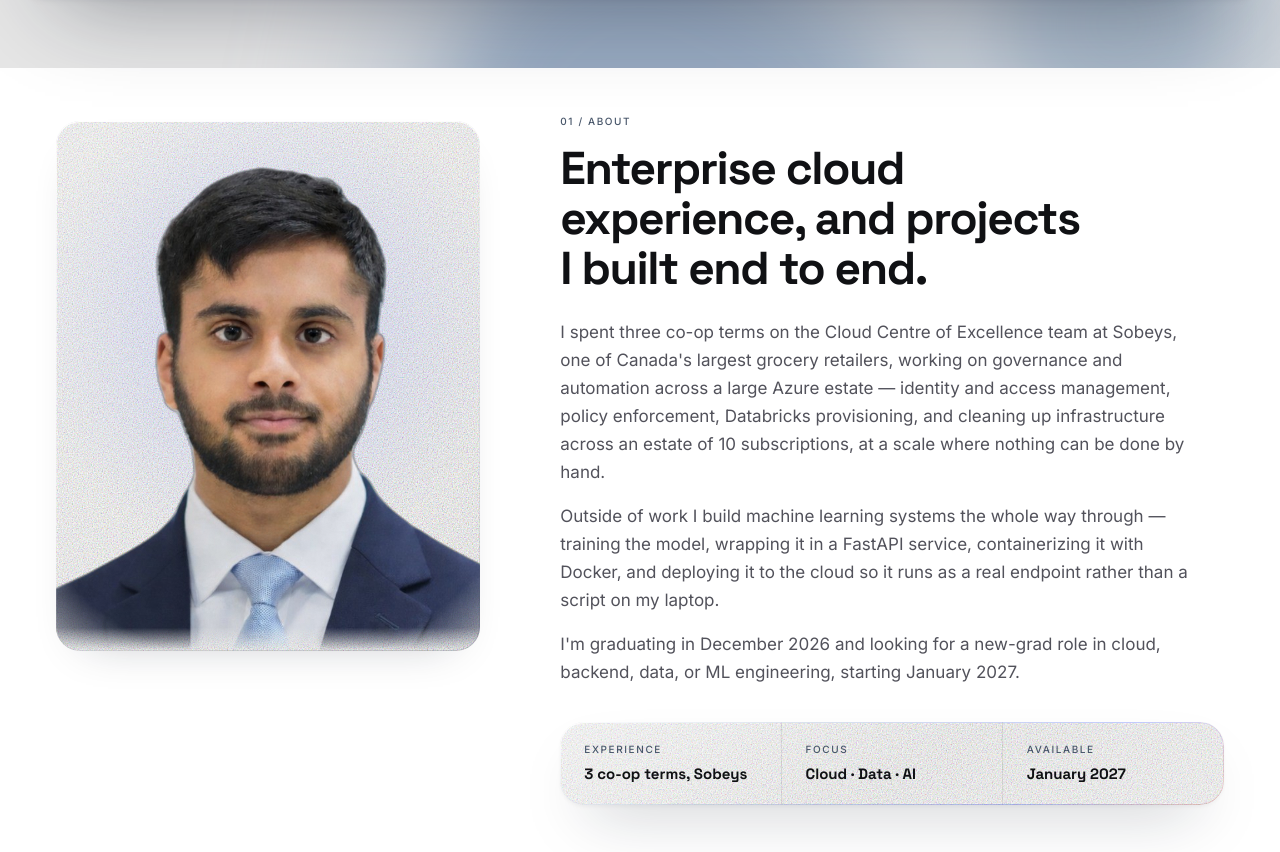
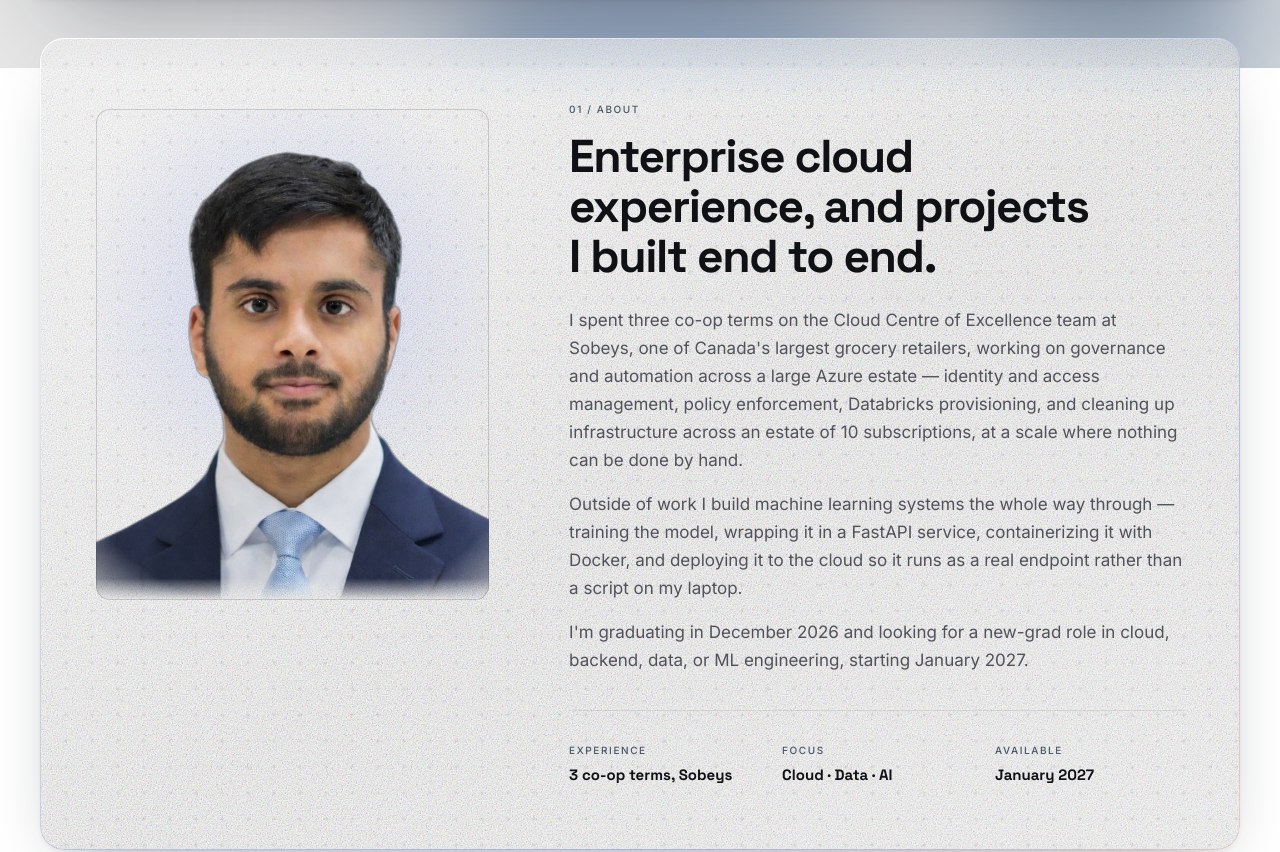
Before and after one commit to BSA-99/Bhavpreet-portfolio, a Next.js app: page / in a window 1280 px wide. Shown: the part 732-1584 px from the top of the page. Built offline with nearby package versions, Linux system fonts and the light colour scheme.

Commit message:
made few final changes

```diff
--- a/components/About.tsx
+++ b/components/About.tsx
@@ -1,4 +1,5 @@
 import Image from "next/image";
+import DotField from "@/components/DotField";
 
 const facts = [
   { label: "EXPERIENCE", value: "3 co-op terms, Sobeys" },
@@ -13,10 +14,16 @@ export default function About() {
   return (
     <section
       id="about"
-      className="relative scroll-mt-24 px-6 py-16 sm:px-10 lg:px-14 lg:py-24"
+      className="relative scroll-mt-24 px-3 py-3 sm:px-5 sm:py-5"
     >
-      <div className="mx-auto grid max-w-[1200px] grid-cols-1 items-start gap-12 lg:grid-cols-[0.78fr_1.22fr] lg:gap-20">
-        <div className="glass glass-quiet relative mx-auto aspect-[4/5] w-full max-w-[380px] overflow-hidden lg:mt-[0.4em] lg:max-w-none">
+      <div className="glass relative mx-auto max-w-[1200px] overflow-hidden px-6 py-12 sm:px-10 lg:px-14 lg:py-16">
+        <DotField tone="light" />
+
+        <div className="relative z-[2] grid grid-cols-1 items-start gap-12 lg:grid-cols-[0.78fr_1.22fr] lg:gap-20">
+          <div
+            className="relative mx-auto aspect-[4/5] w-full max-w-[380px] overflow-hidden rounded-inner lg:mt-[0.4em] lg:max-w-none"
+            style={{ boxShadow: "inset 0 0 0 1px var(--color-border-strong)" }}
+          >
             <div
               aria-hidden="true"
               className="absolute inset-0"
@@ -78,17 +85,10 @@ export default function About() {
               2027.
             </p>
 
-          <div className="glass grid grid-cols-1 overflow-hidden sm:grid-cols-3">
-            {facts.map((fact, i) => (
-              <div
-                key={fact.label}
-                className={`relative z-[2] px-6 py-5 ${
-                  i < facts.length - 1
-                    ? "border-b border-border sm:border-b-0 sm:border-r"
-                    : ""
-                }`}
-              >
-                <div className="mb-2 font-body text-label font-medium text-muted">
+            <div className="grid grid-cols-1 gap-6 border-t border-border pt-8 sm:grid-cols-3">
+              {facts.map((fact) => (
+                <div key={fact.label}>
+                  <div className="mb-2 font-body text-label font-medium uppercase text-muted">
                     {fact.label}
                   </div>
                   <div className="font-display text-[0.9375rem] font-bold leading-snug">
@@ -99,6 +99,7 @@ export default function About() {
             </div>
           </div>
         </div>
+      </div>
     </section>
   );
 }
--- a/components/Education.tsx
+++ b/components/Education.tsx
@@ -1,6 +1,7 @@
 "use client";
 
 import { motion, useReducedMotion } from "framer-motion";
+import DotField from "@/components/DotField";
 import { ENTER } from "@/lib/motion";
 
 const degree = [
@@ -24,24 +25,25 @@ const coursework = [
   "Statistics",
 ];
 
-/* ICPC lists participation only, not placement — competing in a
-   regional at all is the signal; a mid-pack finish in a field that
-   includes graduate-heavy programs neither helps nor hurts, and
-   volunteering the number invites a question worth not answering.
-
-   ICTC's year is left off rather than guessed — add it back once
-   confirmed. */
 const involvement = [
-  "ICPC Northeast North American Regional — competed with StFX teams, 2023 and 2024",
-  "ICTC Digital Youth Ambassador",
+  {
+    title: "Science Atlantic Mathematics, Statistics & Computer Science Conference",
+    detail:
+      "St. Francis Xavier University, Antigonish, NS — competed in 2023 and 2024, collaborating with post-secondary students from across Atlantic Canada.",
+  },
+  {
+    title: "International Collegiate Programming Contest (ICPC), Northeastern North American Regional",
+    detail:
+      "Université de Moncton, NB — represented StFX, placing 63rd of 93 teams.",
+  },
 ];
 
 /**
- * The supporting section, not a headline one — visually lighter than
- * Work or Projects on purpose. No accent washes, no hover lift, a
- * single glass-quiet rail rather than a full card system: the degree
- * and the courses are context for the sections above, not a new claim
- * competing with them.
+ * The supporting section, not a headline one — but it now shares the
+ * footer's shell (one glass panel, the same dot texture) rather than
+ * sitting bare on the page background, so the site's two "wrap-up"
+ * surfaces — where it ends and where it started — read as the same
+ * material.
  */
 export default function Education() {
   const reduce = useReducedMotion();
@@ -56,32 +58,28 @@ export default function Education() {
   return (
     <section
       id="education"
-      className="relative scroll-mt-24 px-6 py-14 sm:px-10 lg:px-14 lg:py-20"
+      className="relative scroll-mt-24 px-3 py-3 sm:px-5 sm:py-5"
     >
-      <div className="mx-auto max-w-[1200px]">
-        <header className="mb-8 max-w-[62ch] lg:mb-10">
+      <div className="glass relative mx-auto max-w-[1200px] overflow-hidden px-6 py-12 sm:px-10 lg:px-14 lg:py-16">
+        <DotField tone="light" />
+
+        <div className="relative z-[2]">
+          <motion.header {...rise()} className="max-w-[62ch]">
             <p className="mb-4 font-body text-label font-medium uppercase text-muted">
               05 / Education
             </p>
-          <h2 className="mb-4 max-w-[22ch] font-display text-title font-bold">
+            <h2 className="max-w-[22ch] font-display text-title font-bold">
               Where the foundation comes from.
             </h2>
-        </header>
+          </motion.header>
 
           <motion.div
-          {...rise()}
-          className="glass glass-quiet grid grid-cols-2 overflow-hidden sm:grid-cols-4"
+            {...rise(0.06)}
+            className="mt-10 grid grid-cols-2 gap-x-6 gap-y-8 border-t border-border pt-9 sm:grid-cols-4 lg:pt-10"
           >
-          {degree.map((row, i) => (
-            <div
-              key={row.label}
-              className={`relative z-[2] px-6 py-6 sm:px-7 ${
-                i < degree.length - 1
-                  ? "border-b border-border sm:border-b-0 sm:border-r"
-                  : ""
-              } ${i === 1 ? "border-b sm:border-b-0" : ""}`}
-            >
-              <div className="mb-2 font-body text-label font-medium text-muted">
+            {degree.map((row) => (
+              <div key={row.label}>
+                <div className="mb-2 font-body text-label font-medium uppercase text-muted">
                   {row.label}
                 </div>
                 <div className="font-display text-[0.9375rem] font-bold leading-snug">
@@ -91,7 +89,7 @@ export default function Education() {
             ))}
           </motion.div>
 
-        <motion.div {...rise(0.06)} className="mt-8">
+          <motion.div {...rise(0.12)} className="mt-10">
             <h3 className="mb-4 font-body text-label font-medium uppercase text-muted">
               Relevant coursework
             </h3>
@@ -104,19 +102,25 @@ export default function Education() {
             </div>
           </motion.div>
 
-        <motion.div {...rise(0.12)} className="mt-8">
+          <motion.div {...rise(0.18)} className="mt-10">
             <h3 className="mb-4 font-body text-label font-medium uppercase text-muted">
               Involvement
             </h3>
-          <ul className="flex flex-col gap-2.5">
-            {involvement.map((line) => (
-              <li key={line} className="font-body text-copy text-muted">
-                {line}
+            <ul className="flex flex-col gap-5">
+              {involvement.map((item) => (
+                <li key={item.title}>
+                  <p className="font-display text-[0.9375rem] font-bold leading-snug">
+                    {item.title}
+                  </p>
+                  <p className="mt-1 font-body text-copy text-muted">
+                    {item.detail}
+                  </p>
                 </li>
               ))}
             </ul>
           </motion.div>
         </div>
+      </div>
     </section>
   );
 }
```
Lines whose indentation alone changed are shown as unchanged.
